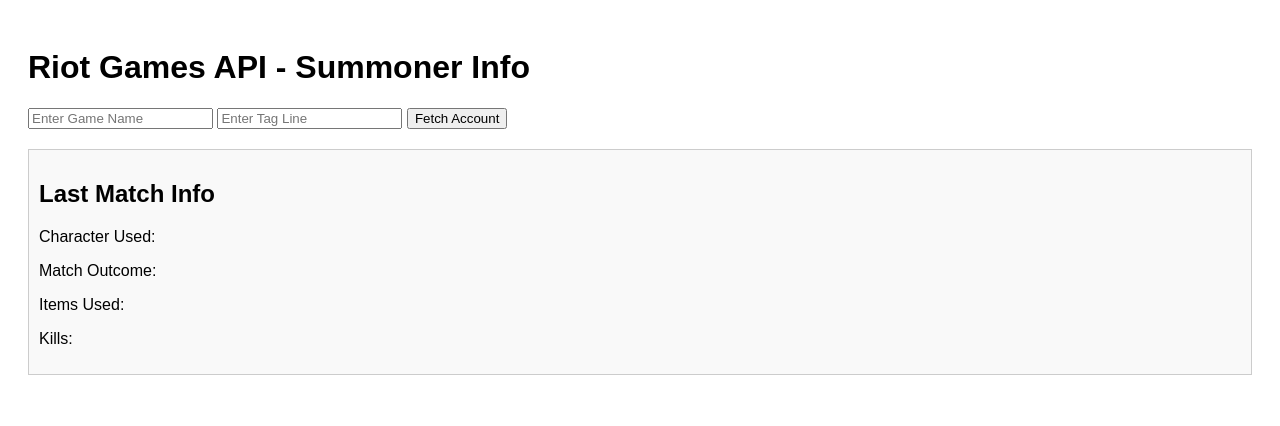
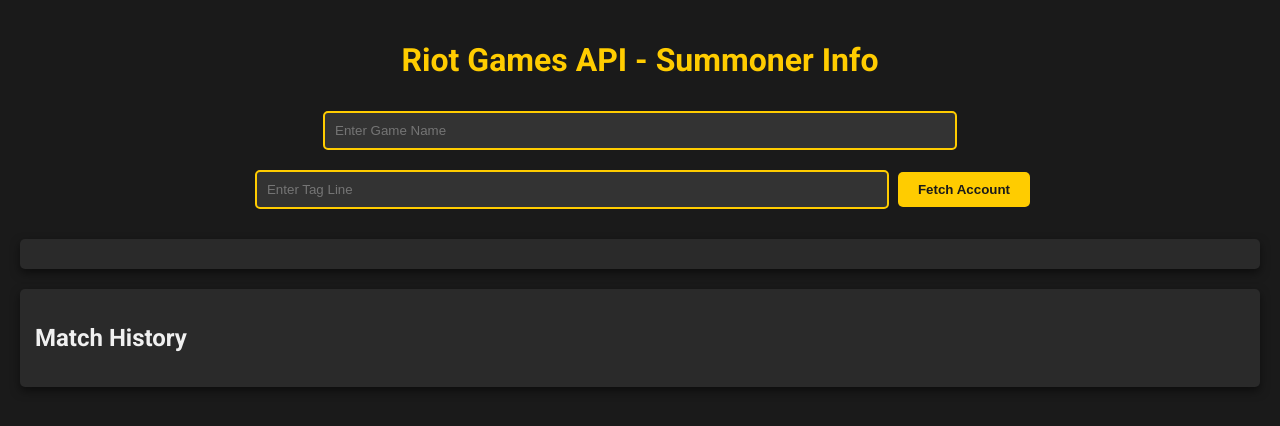
Before and after one commit to GeorgeU029/LeagueStats, a Flask app: page / in a window 1280 px wide. Shown: the top 426 px of the page. Run offline with Flask 3, Linux system fonts and the light colour scheme.

Commit message:
small update

```diff
--- a/app.py
+++ b/app.py
@@ -20,81 +20,94 @@ custom_headers = {
     "X-Riot-Token": API_KEY
 }
 
+# Get the latest version of the game data from Riot's data dragon
+@app.route('/api/version', methods=['GET'])
+def get_latest_version():
+    url = "https://ddragon.leagueoflegends.com/api/versions.json"
+    try:
+        response = requests.get(url)
+        response.raise_for_status()
+        versions = response.json()
+        return jsonify({"version": versions[0]})  # Return the latest version
+    except requests.exceptions.HTTPError as err:
+        return jsonify({"error": str(err)}), 500
+
 # Serve the index.html file
 @app.route('/')
 def index():
     return render_template('index.html')
 
+# Fetch account data by Game Name and Tag Line
 @app.route('/api/account/<string:gameName>/<string:tagLine>', methods=['GET'])
 def get_account_data(gameName, tagLine):
     base_url = f"https://americas.api.riotgames.com/riot/account/v1/accounts/by-riot-id/{gameName}/{tagLine}"
-
     try:
         response = requests.get(base_url, headers=custom_headers)
         response.raise_for_status()
         return jsonify(response.json())
     except requests.exceptions.HTTPError as err:
-        status_code = response.status_code if 'response' in locals() else 500
-        return jsonify({"error": str(err)}), status_code
+        return jsonify({"error": str(err)}), 500
 
+# Fetch summoner data by PUUID and include summoner's level and rank
 @app.route('/api/summoner/by-puuid/<string:puuid>', methods=['GET'])
 def get_summoner_data(puuid):
-    base_url = f"https://americas.api.riotgames.com/fulfillment/v1/summoners/by-puuid/{puuid}"
+    base_url = f"https://na1.api.riotgames.com/lol/summoner/v4/summoners/by-puuid/{puuid}"
+    try:
+        response = requests.get(base_url, headers=custom_headers)
+        response.raise_for_status()
+        data = response.json()
 
+        # Fetch rank information
+        rank_url = f"https://na1.api.riotgames.com/lol/league/v4/entries/by-summoner/{data['id']}"
+        rank_response = requests.get(rank_url, headers=custom_headers)
+        rank_response.raise_for_status()
+        rank_data = rank_response.json()
+
+        # Combine summoner info and rank info
+        return jsonify({
+            "summonerLevel": data["summonerLevel"],
+            "rank": rank_data[0] if rank_data else None  # Get rank info, if available
+        })
+    except requests.exceptions.HTTPError as err:
+        return jsonify({"error": str(err)}), 500
+
+# Fetch match data by PUUID
+@app.route('/api/matches/by-puuid/<string:puuid>', methods=['GET'])
+def get_match_history(puuid):
+    base_url = f"https://americas.api.riotgames.com/lol/match/v5/matches/by-puuid/{puuid}/ids"
     try:
         response = requests.get(base_url, headers=custom_headers)
         response.raise_for_status()
         return jsonify(response.json())
     except requests.exceptions.HTTPError as err:
-        status_code = response.status_code if 'response' in locals() else 500
-        return jsonify({"error": str(err)}), status_code
+        return jsonify({"error": str(err)}), 500
 
-@app.route('/api/matches/by-puuid/<string:puuid>', methods=['GET'])
-def get_match_history(puuid):
-    base_url = f"https://americas.api.riotgames.com/lol/match/v5/matches/by-puuid/{puuid}/ids?start=0&count=10"
-
-    try:
-        response = requests.get(base_url, headers=custom_headers)
-        response.raise_for_status()
-        return jsonify(response.json())
-    except requests.exceptions.HTTPError as err:
-        status_code = response.status_code if 'response' in locals() else 500
-        return jsonify({"error": str(err)}), status_code
-
+# Fetch individual match details
 @app.route('/api/matches/<string:matchId>', methods=['GET'])
-def get_match_stats(matchId):
+def get_match_data(matchId):
+    puuid = request.args.get('puuid')
     base_url = f"https://americas.api.riotgames.com/lol/match/v5/matches/{matchId}"
-
     try:
         response = requests.get(base_url, headers=custom_headers)
         response.raise_for_status()
         match_data = response.json()
 
-        puuid = request.args.get('puuid')
-        # Assuming you're trying to extract information for a specific player based on the first participant PUUID
-        player_data = next((participant for participant in match_data['info']['participants'] if participant['puuid'] == puuid), None)
+        # Find participant info for this summoner
+        participant = next(p for p in match_data['info']['participants'] if p['puuid'] == puuid)
 
-        if player_data:
-            # Construct the response with relevant details
-            match_stats = {
-                "champion": player_data["championName"],  # Champion name instead of ID
-                "win": player_data["win"],
-                "items": [player_data[f"item{i}"] for i in range(6)],  # Add all item slots (item0 to item5)
-                "kills":player_data["kills"]
-            }
-            return jsonify(match_stats)
-        else:
-            return jsonify({"error": "Player data not found."}), 404
-
+        return jsonify({
+            "matchId": matchId,
+            "champion": participant['championName'],
+            "win": participant['win'],
+            "items": [
+                participant['item0'], participant['item1'], participant['item2'],
+                participant['item3'], participant['item4'], participant['item5'], participant['item6']
+            ],
+            "kills": participant['kills'],
+            "gameEndTimestamp": match_data['info']['gameEndTimestamp']
+        })
     except requests.exceptions.HTTPError as err:
-        status_code = response.status_code if 'response' in locals() else 500
-        return jsonify({"error": str(err)}), status_code
-
-
-    except requests.exceptions.HTTPError as err:
-        status_code = response.status_code if 'response' in locals() else 500
-        return jsonify({"error": str(err)}), status_code
-
+        return jsonify({"error": str(err)}), 500
 
 if __name__ == '__main__':
     app.run(port=PORT, debug=True)
--- a/static/frontEndAPI.js
+++ b/static/frontEndAPI.js
@@ -2,7 +2,6 @@ document.getElementById('fetchAccount').addEventListener('click', function () {
     const gameName = document.getElementById('gameName').value.trim();
     const tagLine = document.getElementById('tagLine').value.trim();
 
-    // Check if the inputs are not empty
     if (!gameName || !tagLine) {
         alert('Please enter both Game Name and Tag Line');
         return;
@@ -22,10 +21,20 @@ document.getElementById('fetchAccount').addEventListener('click', function () {
                 <h2>Summoner Info</h2>
                 <p>Name: ${data.gameName}</p>
                 <p>ID: ${data.tagLine}</p>
+                <p class="rank">Rank: <span id="rank"></span></p>
+                <p class="level">Level: <span id="level"></span></p>
             `;
 
-            // Now fetch the last match
-            fetchLastMatch(data.puuid);
+            // Now fetch the rank and level info
+            fetchRankAndLevelData(data.puuid);
+
+            // Fetch the latest game version
+            fetch('/api/version')
+                .then(response => response.json())
+                .then(versionData => {
+                    const latestVersion = versionData.version;
+                    fetchMatches(data.puuid, latestVersion);
+                });
         })
         .catch(error => {
             console.error('Error fetching account data:', error);
@@ -33,45 +42,41 @@ document.getElementById('fetchAccount').addEventListener('click', function () {
         });
 });
 
-// Function to fetch last match
-function fetchLastMatch(puuid) {
+function fetchRankAndLevelData(puuid) {
+    fetch(`/api/summoner/by-puuid/${puuid}`)
+        .then(response => response.json())
+        .then(data => {
+            const rankInfo = data.rank ? `${data.rank.tier} ${data.rank.rank}` : 'Unranked';
+            document.getElementById('rank').innerText = rankInfo;
+            document.getElementById('level').innerText = data.summonerLevel;
+        })
+        .catch(error => {
+            console.error('Error fetching rank and level data:', error);
+            document.getElementById('rank').innerText = 'Error fetching rank';
+            document.getElementById('level').innerText = 'Error fetching level';
+        });
+}
+
+function fetchMatches(puuid, version) {
     fetch(`/api/matches/by-puuid/${puuid}`)
-        .then(response => {
-            if (!response.ok) {
-                throw new Error(`HTTP error! Status: ${response.status}`);
-            }
-            return response.json();
-        })
+        .then(response => response.json())
         .then(matchIds => {
             if (matchIds.length > 0) {
-                const lastMatchId = matchIds[0]; // Get the last match ID
-                // Fetch match data using PUUID as a query parameter
-                fetch(`/api/matches/${lastMatchId}?puuid=${puuid}`)
-                    .then(response => {
-                        if (!response.ok) {
-                            throw new Error(`HTTP error! Status: ${response.status}`);
-                        }
-                        return response.json();
-                    })
-                    .then(matchData => {
-                        // Log the matchData object to inspect its structure
-                        console.log('Match Data:', matchData);
-
-                        // Now directly access the properties from matchData
-                        const characterUsed = matchData.champion; // Directly access champion
-                        const matchOutcome = matchData.win ? 'Won' : 'Lost'; // Check if the match was won
-                        const itemsUsed = matchData.items.join(', '); // Join items into a string
-                        const kills= matchData.kills;
-                        // Display match info
-                        document.getElementById('character').innerText = `Character Used: ${characterUsed}`;
-                        document.getElementById('outcome').innerText = `Match Outcome: ${matchOutcome}`;
-                        document.getElementById('items').innerText = `Items Used: ${itemsUsed}`;
-                        document.getElementById('kills').innerText=`Kills:${kills}`;
-                    })
-                    .catch(error => {
-                        console.error('Error fetching match data:', error);
-                        document.getElementById('match-info').innerHTML = '<p>Error fetching match data.</p>';
+                const limitedMatchIds = matchIds.slice(0, 20);
+                document.getElementById('match-info').innerHTML = '<h2>Match History</h2>';
+                const matchDataArray = [];
+                let fetchPromises = limitedMatchIds.map(matchId => {
+                    return fetchMatchData(matchId, puuid, version)
+                        .then(matchData => {
+                            matchDataArray.push(matchData);
+                        });
+                });
+                Promise.all(fetchPromises).then(() => {
+                    matchDataArray.sort((a, b) => b.gameEndTimestamp - a.gameEndTimestamp);
+                    matchDataArray.forEach(matchData => {
+                        displayMatchData(matchData, version);
                     });
+                });
             } else {
                 document.getElementById('match-info').innerHTML = '<p>No match history found.</p>';
             }
@@ -80,3 +85,41 @@ function fetchLastMatch(puuid) {
             console.error('Error fetching match history:', error);
         });
 }
+
+function fetchMatchData(matchId, puuid, version) {
+    return fetch(`/api/matches/${matchId}?puuid=${puuid}`)
+        .then(response => response.json())
+        .then(matchData => {
+            return { ...matchData, matchId: matchId, version: version };
+        });
+}
+
+function displayMatchData(matchData, version) {
+    const { matchId, champion, win, items, kills, gameEndTimestamp } = matchData;
+    const matchOutcome = win ? 'Won' : 'Lost';
+
+    // Fetch and display item images only if the item ID is valid (not 0)
+    const itemImages = items
+        .filter(itemId => itemId > 0) // Filter out items that are 0 or invalid
+        .map(itemId => `<img src="http://ddragon.leagueoflegends.com/cdn/${version}/img/item/${itemId}.png" class="item-image" alt="Item ${itemId}" />`)
+        .join('');
+
+    // Champion image
+    const championImage = `<img src="http://ddragon.leagueoflegends.com/cdn/${version}/img/champion/${champion}.png" class="champion-image" alt="${champion}" />`;
+
+    // Construct match information
+    const matchInfo = `
+        <div class="match">
+            <p>${championImage} <strong>Champion:</strong> ${champion}</p>
+            <p><strong>Match ID:</strong> ${matchId}</p>
+            <p><strong>Outcome:</strong> ${matchOutcome}</p>
+            <div class="item-images"><strong>Items Used:</strong> ${itemImages}</div>
+            <p><strong>Kills:</strong> ${kills}</p>
+            <p><strong>Game End Time:</strong> ${new Date(gameEndTimestamp).toLocaleString()}</p>
+            <hr />
+        </div>
+    `;
+
+    // Append the match info to the match-info section
+    document.getElementById('match-info').innerHTML += matchInfo;
+}
--- a/templates/index.html
+++ b/templates/index.html
@@ -4,39 +4,98 @@
     <meta charset="UTF-8">
     <meta name="viewport" content="width=device-width, initial-scale=1.0">
     <title>Riot Games API - Summoner Info</title>
+    <link rel="stylesheet" href="https://fonts.googleapis.com/css2?family=Roboto:wght@400;700&display=swap">
     <style>
         body {
-            font-family: Arial, sans-serif;
+            font-family: 'Roboto', sans-serif;
+            background-color: #1a1a1a;
+            color: #f0f0f0;
             padding: 20px;
+            margin: 0;
         }
-        #summoner-info {
+        h1 {
+            text-align: center;
+            color: #ffcc00;
+        }
+        input[type="text"] {
+            width: calc(50% - 10px);
+            padding: 10px;
+            margin: 10px 5px;
+            border: 2px solid #ffcc00;
+            border-radius: 5px;
+            background-color: #333;
+            color: #fff;
+            transition: border 0.3s;
+        }
+        input[type="text"]:focus {
+            border-color: #ffcc00;
+            outline: none;
+        }
+        button {
+            padding: 10px 20px;
+            background-color: #ffcc00;
+            border: none;
+            border-radius: 5px;
+            cursor: pointer;
+            transition: background-color 0.3s;
+            color: #1a1a1a;
+            font-weight: bold;
+        }
+        button:hover {
+            background-color: #e6b800;
+        }
+        #summoner-info, #match-info {
             margin-top: 20px;
+            padding: 15px;
+            border-radius: 5px;
+            background-color: #2a2a2a;
+            box-shadow: 0 4px 10px rgba(0, 0, 0, 0.5);
         }
-        #match-info {
-            margin-top: 20px;
-            border: 1px solid #ccc;
-            padding: 10px;
-            background-color: #f9f9f9;
+        .match {
+            border-bottom: 1px solid #444;
+            padding: 10px 0;
+        }
+        .match:last-child {
+            border-bottom: none;
+        }
+        @media (max-width: 600px) {
+            input[type="text"] {
+                width: 100%;
+            }
         }
     </style>
+        <style>
+            /* Add these styles to handle images properly */
+            .champion-image, .item-image {
+                width: 50px;
+                height: 50px;
+                border-radius: 5px;
+                margin-right: 10px;
+                vertical-align: middle;
+            }
+            .match {
+                margin-top: 15px;
+            }
+            .item-images {
+                display: flex;
+                gap: 5px;
+            }
+        </style>
 </head>
 <body>
     <h1>Riot Games API - Summoner Info</h1>
-    <input type="text" id="gameName" placeholder="Enter Game Name" />
-    <input type="text" id="tagLine" placeholder="Enter Tag Line" />
-    <button id="fetchAccount">Fetch Account</button>
+    <div style="text-align: center;">
+        <input type="text" id="gameName" placeholder="Enter Game Name" />
+        <input type="text" id="tagLine" placeholder="Enter Tag Line" />
+        <button id="fetchAccount">Fetch Account</button>
+    </div>
 
     <!-- Display summoner info -->
     <div id="summoner-info"></div>
 
     <!-- Display match info -->
-
     <div id="match-info">
-        <h2>Last Match Info</h2>
-        <p id="character">Character Used: </p>
-        <p id="outcome">Match Outcome: </p>
-        <p id="items">Items Used: </p>
-        <p id="kills">Kills:</p>
+        <h2>Match History</h2>
     </div>
 
     <script src="{{ url_for('static', filename='frontEndAPI.js') }}"></script>
```
